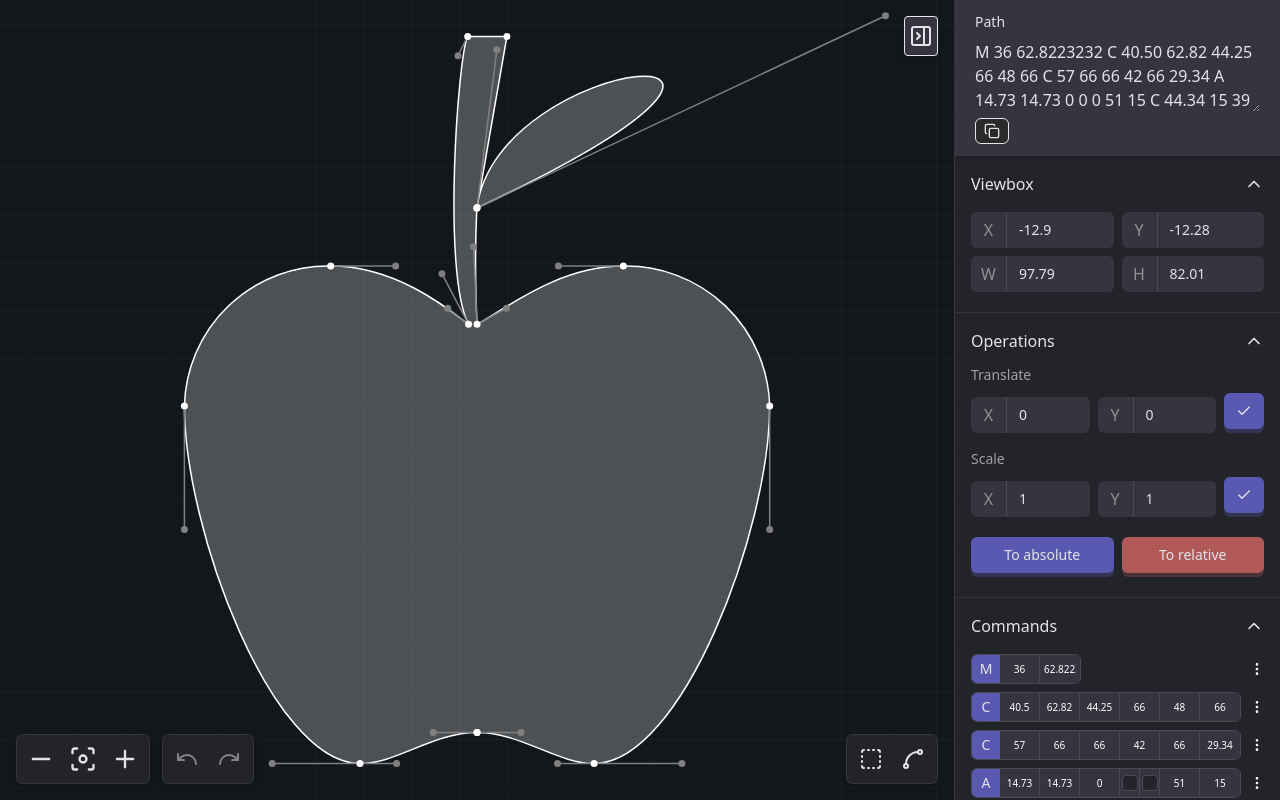
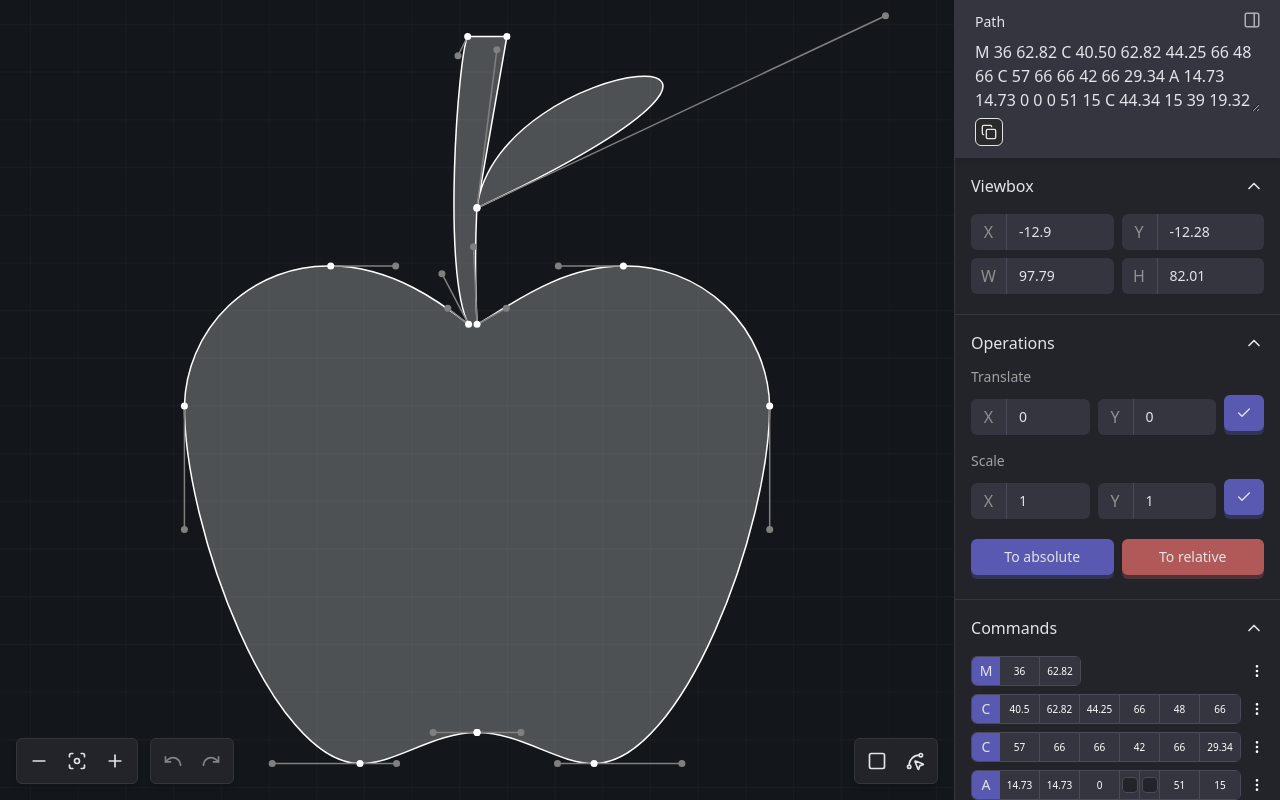
Before and after one commit to pabol139/path-editor, a React (Vite) app: page / in a window 1280 px wide. Built offline with nearby package versions, Linux system fonts and the light colour scheme.

Commit message:
Add: More animations on buttons an svgs

```diff
--- a/src/components/Sidebar.tsx
+++ b/src/components/Sidebar.tsx
@@ -5,9 +5,9 @@ import PathSection from "@/components/path/path";
 import type { SvgDimensions } from "@/types/Svg";
 import CommandsSection from "@/components/commands/commands";
 import React from "react";
-import { ArrowRight } from "lucide-react";
-import { PanelRightCloseIcon } from "./animated-icons/panel-right-close";
-import { PanelRightOpenIcon } from "./animated-icons/panel-right-open";
+import { cn } from "@/lib/utils";
+import { AnimatePresence, motion } from "motion/react";
+import { PanelRight } from "lucide-react";
 
 type SiderbarProps = {
   svgDimensions: SvgDimensions;
@@ -48,27 +48,58 @@ export default function Sidebar({
 
         <TransformSection />
 
-        {/* <StyleSection /> */}
-
         <CommandsSection />
       </div>
-      <div className="absolute -left-4 -translate-x-[100%] shadow-md flex items-center  m-auto h-fit top-4 pointer-events-none">
-        <button
-          aria-label={`${open ? "Close sidebar" : "Open sidebar"}`}
-          className="bg-secondary px-1 py-1 rounded-sm h-10 text-tertiary border border-tertiary/50 pointer-events-auto"
-          onClick={() => handleOpen(!open)}
-        >
-          {open ? (
-            <PanelRightCloseIcon size={24}></PanelRightCloseIcon>
-          ) : (
-            <PanelRightOpenIcon size={24}></PanelRightOpenIcon>
-          )}
-          {/* <ArrowRight
-            size={16}
-            className={`transition-transform ${open ? "" : "rotate-180"}`}
-          ></ArrowRight> */}
-        </button>
-      </div>
+
+      <AnimatePresence>
+        {open ? (
+          <motion.div
+            key={"close"}
+            initial={{ opacity: 0 }}
+            animate={{ opacity: 1 }}
+            exit={{
+              opacity: 0,
+              transition: {
+                duration: 0.1,
+              },
+            }}
+            className={cn(
+              "absolute z-20 right-1.5 items-center transition-transform h-fit top-0 flex gap-[2px] px-1 py-0.5 rounded-md"
+            )}
+          >
+            <button
+              aria-label={`Close sidebar`}
+              className="px-1 py-1 rounded-sm h-9 w-9 flex items-center justify-center text-tertiary opacity-70 hover:opacity-100 hover:bg-secondary transition-[background-color,opacity] disabled:opacity-50"
+              onClick={() => handleOpen(false)}
+            >
+              <PanelRight size={18}></PanelRight>
+            </button>
+          </motion.div>
+        ) : (
+          <motion.div
+            key={"open"}
+            initial={{ opacity: 0 }}
+            animate={{ opacity: 1 }}
+            exit={{
+              opacity: 0,
+              transition: {
+                duration: 0.15,
+              },
+            }}
+            className={cn(
+              "absolute z-20 items-center -left-4 -translate-x-full h-fit top-4 flex gap-[2px] px-1 py-1  bg-primary rounded-md  border border-secondary shadow-md"
+            )}
+          >
+            <button
+              aria-label={`Open sidebar`}
+              className="px-1 py-1 rounded-sm h-9 w-9 flex items-center justify-center text-tertiary opacity-70 hover:opacity-100 hover:bg-secondary transition-[background-color,opacity] disabled:opacity-50"
+              onClick={() => handleOpen(true)}
+            >
+              <PanelRight size={20}></PanelRight>
+            </button>
+          </motion.div>
+        )}
+      </AnimatePresence>
     </aside>
   );
 }
--- /dev/null
+++ b/src/components/animated-icons/panel-right.tsx
@@ -0,0 +1,107 @@
+"use client";
+
+import type { Transition, Variants } from "motion/react";
+import { motion, useAnimation } from "motion/react";
+import type { HTMLAttributes } from "react";
+import { forwardRef, useCallback, useImperativeHandle, useRef } from "react";
+import { cn } from "@/lib/utils";
+
+export interface PanelRightHandle {
+  startAnimation: () => void;
+  stopAnimation: () => void;
+}
+
+interface PanelRightProps extends HTMLAttributes<HTMLDivElement> {
+  size?: number;
+}
+
+const defaultTransition: Transition = {
+  type: "tween",
+  ease: "linear",
+  duration: 0.2,
+};
+
+const pathVariants: Variants = {
+  normal: { width: 4, x: 0 },
+  animate: { width: 0, x: 4 },
+};
+
+const PanelRight = forwardRef<PanelRightHandle, PanelRightProps>(
+  ({ onMouseEnter, onMouseLeave, className, size = 28, ...props }, ref) => {
+    const controls = useAnimation();
+    const isControlledRef = useRef(false);
+
+    useImperativeHandle(ref, () => {
+      isControlledRef.current = true;
+      return {
+        startAnimation: () => controls.start("animate"),
+        stopAnimation: () => controls.start("normal"),
+      };
+    });
+
+    const handleMouseEnter = useCallback(
+      (e: React.MouseEvent<HTMLDivElement>) => {
+        if (!isControlledRef.current) {
+          controls.start("animate");
+        } else {
+          onMouseEnter?.(e);
+        }
+      },
+      [controls, onMouseEnter]
+    );
+
+    const handleMouseLeave = useCallback(
+      (e: React.MouseEvent<HTMLDivElement>) => {
+        if (!isControlledRef.current) {
+          controls.start("normal");
+        } else {
+          onMouseLeave?.(e);
+        }
+      },
+      [controls, onMouseLeave]
+    );
+
+    return (
+      <div
+        className={cn(className)}
+        onMouseEnter={handleMouseEnter}
+        onMouseLeave={handleMouseLeave}
+        {...props}
+      >
+        <svg
+          xmlns="http://www.w3.org/2000/svg"
+          width={size}
+          height={size}
+          viewBox="0 0 24 24"
+          fill="none"
+          stroke="currentColor"
+          strokeWidth="2"
+          strokeLinecap="round"
+          strokeLinejoin="round"
+        >
+          <motion.rect
+            initial={{
+              width: 4,
+              x: 0,
+            }}
+            transition={defaultTransition}
+            variants={pathVariants}
+            animate={controls}
+            fill="currentColor"
+            stroke="currentColor"
+            width="4"
+            height="16"
+            x="16"
+            y="4"
+          />
+          <rect width="18" height="18" x="3" y="3" rx="2" />
+          <path d="M15 3v18" />
+        </svg>
+      </div>
+    );
+  }
+);
+
+PanelRight.displayName = "PanelRight";
+
+export { PanelRight };
--- /dev/null
+++ b/src/components/animated-icons/spline-pointer.tsx
@@ -0,0 +1,114 @@
+"use client";
+
+import type { Transition, Variants } from "motion/react";
+import { motion, useAnimation } from "motion/react";
+import type { HTMLAttributes } from "react";
+import { forwardRef, useCallback, useImperativeHandle, useRef } from "react";
+import { cn } from "@/lib/utils";
+
+export interface SplinePointerHandle {
+  startAnimation: () => void;
+  stopAnimation: () => void;
+}
+
+interface SplinePointerProps extends HTMLAttributes<HTMLDivElement> {
+  size?: number;
+}
+
+const defaultTransition: Transition = {
+  type: "tween",
+  ease: "easeOut",
+  duration: 0.2,
+};
+
+const pathVariants: Array<Variants> = [
+  {
+    normal: { x: 0, y: 0 },
+    animate: { x: -1, y: -1 },
+  },
+  {
+    normal: { d: "M5 17A12 12 0 0 1 17 5" },
+    animate: { d: "M 5 17 A 10 10 0 0 1 17 5" },
+  },
+];
+
+const SplinePointer = forwardRef<SplinePointerHandle, SplinePointerProps>(
+  ({ onMouseEnter, onMouseLeave, className, size = 28, ...props }, ref) => {
+    const controls = useAnimation();
+    const isControlledRef = useRef(false);
+
+    useImperativeHandle(
+      ref,
+      () => {
+        isControlledRef.current = true;
+        return {
+          startAnimation: () => controls.start("animate"),
+          stopAnimation: () => controls.start("normal"),
+        };
+      },
+      [controls]
+    );
+
+    const handleMouseEnter = useCallback(
+      (e: React.MouseEvent<HTMLDivElement>) => {
+        if (!isControlledRef.current) {
+          controls.start("animate");
+        } else {
+          onMouseEnter?.(e);
+        }
+      },
+      [controls, onMouseEnter]
+    );
+
+    const handleMouseLeave = useCallback(
+      (e: React.MouseEvent<HTMLDivElement>) => {
+        if (!isControlledRef.current) {
+          controls.start("normal");
+        } else {
+          onMouseLeave?.(e);
+        }
+      },
+      [controls, onMouseLeave]
+    );
+
+    return (
+      <div
+        className={cn(className)}
+        onMouseEnter={handleMouseEnter}
+        onMouseLeave={handleMouseLeave}
+        {...props}
+      >
+        <svg
+          xmlns="http://www.w3.org/2000/svg"
+          width={size}
+          height={size}
+          viewBox="0 0 24 24"
+          fill="none"
+          stroke="currentColor"
+          strokeWidth="2"
+          strokeLinecap="round"
+          strokeLinejoin="round"
+        >
+          <motion.path
+            transition={defaultTransition}
+            animate={controls}
+            variants={pathVariants[0]}
+            d="M12.034 12.681a.498.498 0 0 1 .647-.647l9 3.5a.5.5 0 0 1-.033.943l-3.444 1.068a1 1 0 0 0-.66.66l-1.067 3.443a.5.5 0 0 1-.943.033z"
+          />
+          <motion.path
+            transition={defaultTransition}
+            variants={pathVariants[1]}
+            animate={controls}
+            d="M5 17A12 12 0 0 1 17 5"
+          />
+          <circle cx="19" cy="5" r="2" />
+          <circle cx="5" cy="19" r="2" />
+        </svg>
+      </div>
+    );
+  }
+);
+
+SplinePointer.displayName = "SplinePointer";
+
+export { SplinePointer };
--- a/src/components/path/path-input.tsx
+++ b/src/components/path/path-input.tsx
@@ -71,7 +71,7 @@ export default function PathInput({
         ref={buttonRef}
         onClick={handleCopy}
         className={clsx(
-          "bg-[#2A2A2A] transition-colors [&.copied]:bg-purple px-2 py-1 flex gap-2 text-sm items-center border border-tertiary rounded-md",
+          "bg-[#2A2A2A] transition-colors [&.copied]:bg-purple px-1 py-1 h-7 w-7 flex gap-2 text-sm items-center justify-center border border-tertiary rounded-md",
           copied && "copied"
         )}
       >
--- a/src/components/svg/points.tsx
+++ b/src/components/svg/points.tsx
@@ -1,15 +1,12 @@
-import {
-  onPointerDownCommand,
-  onPointerEnterCommand,
-  onPointerLeaveCommand,
-} from "@/utils/path";
+import { onPointerEnterCommand, onPointerLeaveCommand } from "@/utils/path";
 import { Point } from "./point";
 import type { Point as PointType } from "@/types/Point";
 import usePoints from "@/hooks/usePoints";
-import { usePathObject } from "@/context/path-context";
+import { usePathObject, type UpdateCommandsType } from "@/context/path-context";
 import { useEffect, useState } from "react";
 import React from "react";
 import PointsPortal from "./points-portal";
+import type { ParsePath } from "@/types/Path";
 
 type PortalInfo = {
   id: string;
@@ -24,11 +21,12 @@ export default function Points({
   points,
   viewboxWidth,
   svgDimensionsWidth,
+  handlePointerDown,
 }: {
   points: PointType[];
-
   viewboxWidth: number;
   svgDimensionsWidth: number;
+  handlePointerDown: (id_command: string) => void;
 }) {
   const {
     pathObject,
@@ -78,12 +76,7 @@ export default function Points({
                 onPointerLeaveCommand(commands, updateCommands)
               }
               handleDown={() => {
-                onPointerDownCommand(
-                  commands,
-                  updateCommands,
-                  point.id_command,
-                  true
-                );
+                handlePointerDown(point.id_command);
               }}
               handleUp={handleUp}
               handleClick={(
--- a/src/components/svg/svg.tsx
+++ b/src/components/svg/svg.tsx
@@ -7,22 +7,31 @@ import OverlappedPaths from "./overlapped-paths";
 import useSvg from "@/hooks/useSvg";
 import type { SvgDimensions } from "@/types/Svg";
 import DecorativeLines from "./decorative-lines";
-import { cleanSelectedAndHoveredCommands } from "@/utils/path";
+import {
+  cleanSelectedAndHoveredCommands,
+  onPointerDownCommand,
+} from "@/utils/path";
 
 export default function Svg({
   showControlElements = true,
+  isSidebarOpen = true,
   viewbox,
   svgDimensions,
   setSvgDimensions,
   updateViewbox,
 }: {
   showControlElements?: boolean;
+  isSidebarOpen?: boolean;
   viewbox: Viewbox;
   svgDimensions: SvgDimensions;
   setSvgDimensions: React.Dispatch<React.SetStateAction<SvgDimensions>>;
   updateViewbox: (viewbox: Viewbox) => void;
 }) {
-  const { pathObject, svgRef, updateCommands } = usePathObject();
+  const {
+    pathObject: { commands, path },
+    svgRef,
+    updateCommands,
+  } = usePathObject();
   const { isVisible, points, overlappedPaths, lines } = useSvg(
     viewbox,
     updateViewbox,
@@ -30,9 +39,7 @@ export default function Svg({
   );
 
   function formatCommands() {
-    const formatedCommands = cleanSelectedAndHoveredCommands(
-      pathObject.commands
-    );
+    const formatedCommands = cleanSelectedAndHoveredCommands(commands);
     updateCommands(formatedCommands, false);
   }
 
@@ -43,6 +50,16 @@ export default function Svg({
     handlePointerUp,
     handleWheelZoom,
   } = usePanZoom(viewbox, updateViewbox, formatCommands);
+
+  const handlePointsPointerDown = (id_command: string) => {
+    onPointerDownCommand(
+      commands,
+      updateCommands,
+      id_command,
+      true,
+      isSidebarOpen
+    );
+  };
 
   return (
     <svg
@@ -68,8 +85,8 @@ export default function Svg({
           )}
           <path
             role="img"
-            aria-label={`SVG path with ${pathObject.commands.length} commands`}
-            d={pathObject.path}
+            aria-label={`SVG path with ${commands.length} commands`}
+            d={path}
             fill="#ffffff40"
             stroke="#fff"
             strokeWidth={String((1.5 * viewbox.width) / svgDimensions.width)}
@@ -90,6 +107,7 @@ export default function Svg({
                 points={points}
                 viewboxWidth={viewbox.width}
                 svgDimensionsWidth={svgDimensions.width}
+                handlePointerDown={handlePointsPointerDown}
               ></Points>
             </>
           )}
@@ -97,7 +115,7 @@ export default function Svg({
       ) : (
         <svg className="opacity-0">
           <path
-            d={pathObject.path}
+            d={path}
             fill="#ffffff40"
             stroke="#fff"
             strokeWidth={String((1.5 * viewbox.width) / svgDimensions.width)}
--- a/src/components/toolbar-action.tsx
+++ b/src/components/toolbar-action.tsx
@@ -17,16 +17,26 @@ export default function ToolbarAction({
     stopAnimation: () => void;
   }>(null);
 
+  const handleMouseEnter = () => {
+    if (ref.current && "startAnimation" in ref.current)
+      ref.current?.startAnimation();
+  };
+
+  const handleMouseLeave = () => {
+    if (ref.current && "stopAnimation" in ref.current)
+      ref.current?.stopAnimation();
+  };
+
   return (
     <ActionTooltip message={message}>
       <button
-        onMouseEnter={ref.current?.startAnimation}
-        onMouseLeave={ref.current?.stopAnimation}
+        onMouseEnter={handleMouseEnter}
+        onMouseLeave={handleMouseLeave}
         onClick={onClick}
         disabled={disabled}
-        className=" px-1 py-1 rounded-sm h-10 w-10 flex items-center justify-center text-tertiary hover:bg-secondary transition-[background-color,opacity] disabled:opacity-50"
+        className="px-1 py-1 rounded-sm h-9 w-9 flex items-center justify-center text-tertiary hover:bg-secondary transition-[background-color,opacity] disabled:opacity-50"
       >
-        {cloneElement(icon, { ref: ref })}
+        {cloneElement(icon, { ref: ref, size: 20 })}
       </button>
     </ActionTooltip>
   );
--- a/src/components/toolbar.tsx
+++ b/src/components/toolbar.tsx
@@ -3,15 +3,14 @@ import { usePanZoom } from "@/hooks/usePanZoom";
 import type { SvgDimensions } from "@/types/Svg";
 import type { Viewbox } from "@/types/Viewbox";
 import { centerViewbox } from "@/utils/path";
-import { Redo, Spline, SplinePointer, SquareDashed, Undo } from "lucide-react";
+import { Minus, Plus, Redo, Spline, SquareDashed, Undo } from "lucide-react";
 import { motion } from "motion/react";
 import { useState } from "react";
 import { Square } from "lucide-react";
 import { TooltipProvider } from "./ui/tooltip";
 import { Focus } from "./animated-icons/focus";
 import ToolbarAction from "./toolbar-action";
-import { Minus } from "./animated-icons/minus";
-import { Plus } from "./animated-icons/plus";
+import { SplinePointer } from "./animated-icons/spline-pointer";
 
 export default function SvgActions({
   viewbox,
@@ -98,16 +97,16 @@ export default function SvgActions({
 
   const STYLING_ACTIONS = [
     {
-      icon: isPathFilled ? <SquareDashed></SquareDashed> : <Square></Square>,
+      icon: isPathFilled ? <Square></Square> : <SquareDashed></SquareDashed>,
       onClick: handleFill,
       disabled: false,
       message: isPathFilled ? "Unfill" : "Fill",
     },
     {
       icon: showControlElements ? (
+        <SplinePointer></SplinePointer>
+      ) : (
         <Spline></Spline>
-      ) : (
-        <SplinePointer></SplinePointer>
       ),
       onClick: () => setShowControlElements(!showControlElements),
       disabled: false,
@@ -129,9 +128,9 @@ export default function SvgActions({
           className=" absolute left-4 bottom-0 m-auto w-fit flex gap-3"
         >
           <div className="flex gap-[2px] bg-primary px-1 py-1 rounded-md border border-secondary shadow-md">
-            {ZOOM_ACTIONS.map(({ icon, onClick, disabled, message }, key) => (
+            {ZOOM_ACTIONS.map(({ icon, onClick, disabled, message }) => (
               <ToolbarAction
-                key={key}
+                key={message}
                 icon={icon}
                 onClick={onClick}
                 disabled={disabled}
@@ -140,9 +139,9 @@ export default function SvgActions({
             ))}
           </div>
           <div className="flex gap-[2px] bg-primary px-1 py-1 rounded-md border border-secondary shadow-md">
-            {UNDO_ACTIONS.map(({ icon, onClick, disabled, message }, key) => (
+            {UNDO_ACTIONS.map(({ icon, onClick, disabled, message }) => (
               <ToolbarAction
-                key={key}
+                key={message}
                 icon={icon}
                 onClick={onClick}
                 disabled={disabled}
@@ -161,9 +160,9 @@ export default function SvgActions({
           animate={{ y: -16 }}
           className=" absolute right-4 bottom-0 m-auto w-fit flex gap-[2px] bg-primary px-1 py-1 rounded-md border border-secondary shadow-md"
         >
-          {STYLING_ACTIONS.map(({ icon, onClick, disabled, message }, key) => (
+          {STYLING_ACTIONS.map(({ icon, onClick, disabled, message }) => (
             <ToolbarAction
-              key={key}
+              key={message}
               icon={icon}
               onClick={onClick}
               disabled={disabled}
--- a/src/components/wrapper.tsx
+++ b/src/components/wrapper.tsx
@@ -67,6 +67,7 @@ export default function Wrapper() {
           setSvgDimensions={setSvgDimensions}
           viewbox={viewbox}
           updateViewbox={updateViewbox}
+          isSidebarOpen={isSidebarOpen}
         ></Svg>
         <SvgActions
           viewbox={viewbox}
--- a/src/context/path-context.tsx
+++ b/src/context/path-context.tsx
@@ -7,7 +7,7 @@ export interface PathProviderProps {
 }
 
 export const DEFAULT_PATH =
-  "M 36 62.8223232 C 40.50 62.82 44.25 66 48 66 C 57 66 66 42 66 29.34 A 14.73 14.73 0 0 0 51 15 C 44.34 15 39 19.32 36 20.97 C 35.64 13.02 36.03 9 35.97 9.06 C 77.87 -10.66 38.03 -7.19 36 9 L 39.06 -8.55 H 35.04 C 34.05 -6.57 32.40 15.78 35.13 20.97 C 33 19.32 27.66 15 21 15 A 14.70 14.70 0 0 0 6 29.34 C 6 42 15 66 24 66 C 27.75 66 31.50 62.82 36 62.82 Z";
+  "M 36 62.82 C 40.50 62.82 44.25 66 48 66 C 57 66 66 42 66 29.34 A 14.73 14.73 0 0 0 51 15 C 44.34 15 39 19.32 36 20.97 C 35.64 13.02 36.03 9 35.97 9.06 C 77.87 -10.66 38.03 -7.19 36 9 L 39.06 -8.55 H 35.04 C 34.05 -6.57 32.40 15.78 35.13 20.97 C 33 19.32 27.66 15 21 15 A 14.70 14.70 0 0 0 6 29.34 C 6 42 15 66 24 66 C 27.75 66 31.50 62.82 36 62.82 Z";
 
 export type UpdateCommandsType = (
   commands:
--- a/src/hooks/useSvg.ts
+++ b/src/hooks/useSvg.ts
@@ -11,7 +11,7 @@ export default function useSvg(
   updateViewbox: (viewbox: Viewbox) => void,
   setSvgDimensions: React.Dispatch<React.SetStateAction<SvgDimensions>>
 ) {
-  const { pathObject, updateCommands, svgRef } = usePathObject();
+  const { pathObject, svgRef } = usePathObject();
   const { commands } = pathObject;
   const [isVisible, setIsVisible] = useState(false);
 
--- a/src/utils/path.ts
+++ b/src/utils/path.ts
@@ -581,7 +581,8 @@ export const onPointerDownCommand = (
   commands: ParsePath<number>,
   updateCommands: UpdateCommandsType,
   id_command: string,
-  scrollIntoView: boolean = false
+  scrollIntoView: boolean = false,
+  isSidebarOpen?: boolean
 ) => {
   const newCommands = commands.map((command) => {
     if (command.id !== id_command) return { ...command, selected: false }; // Return unmodified command
@@ -589,12 +590,16 @@ export const onPointerDownCommand = (
     return { ...command, selected: true }; // Return new object
   });
   updateCommands(newCommands, false);
-  scrollIntoView && scrollCommandIntoView(id_command);
+  scrollIntoView && scrollCommandIntoView(id_command, isSidebarOpen);
 };
 
-const scrollCommandIntoView = (id_command: string) => {
+const scrollCommandIntoView = (
+  id_command: string,
+  isSidebarOpen: boolean = true
+) => {
+  if (!isSidebarOpen) return;
+
   const element = document.getElementById(`${id_command}`);
-
   element?.scrollIntoView({
     behavior: "smooth",
     block: "nearest",
```
